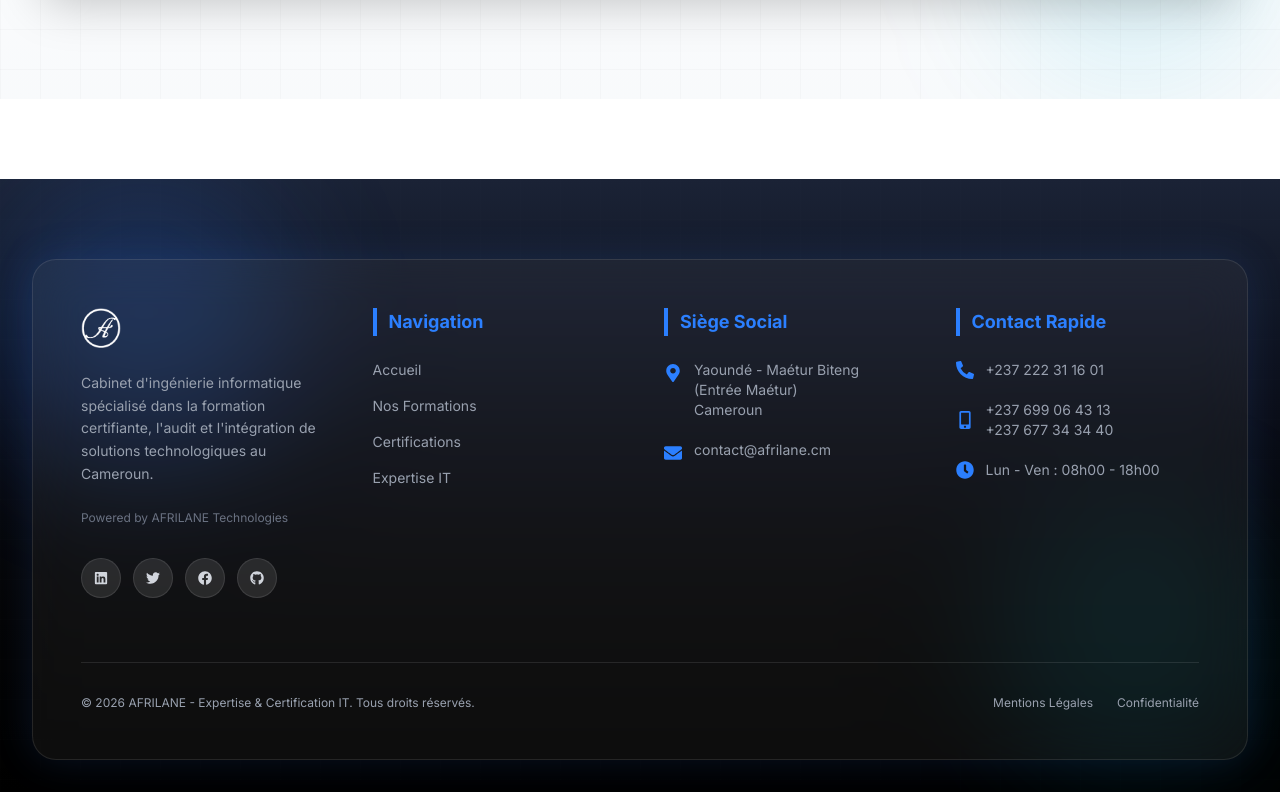
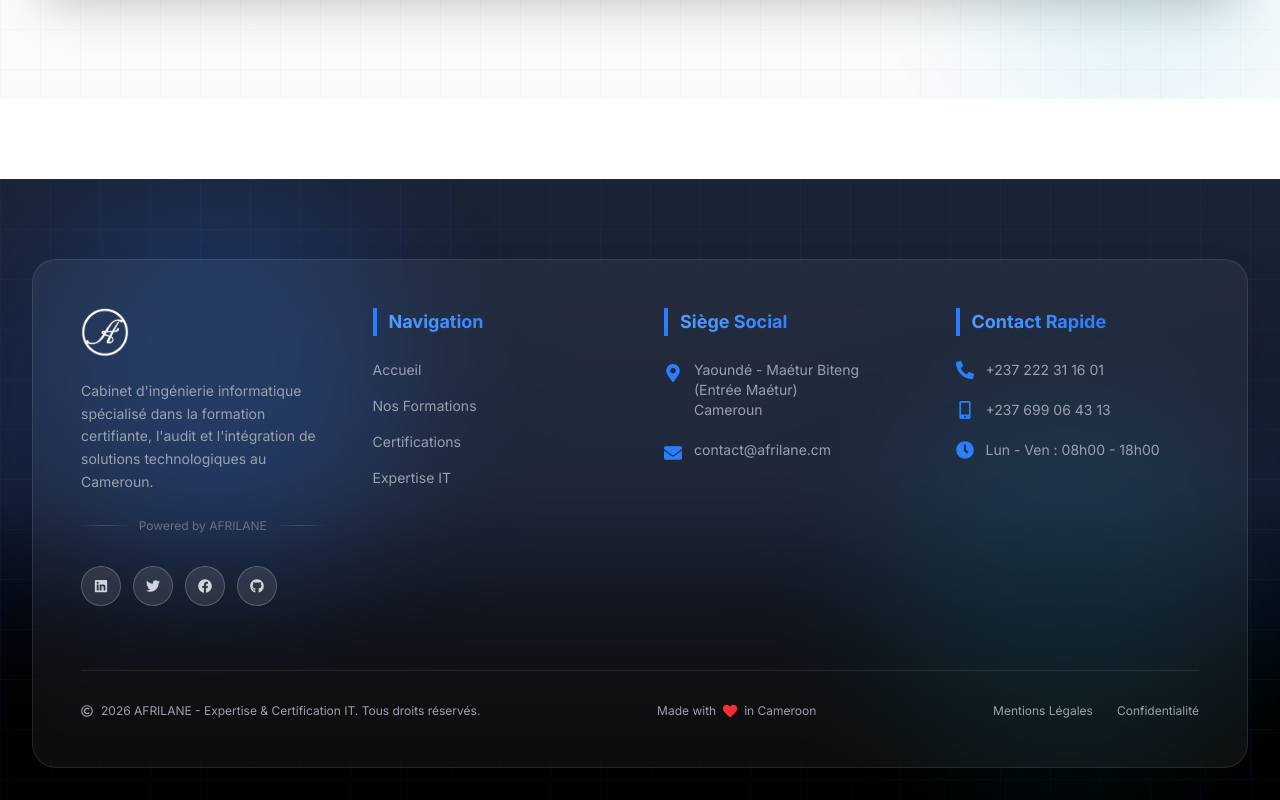
Before and after one commit to 7even5iv/afrilane-website, a React (Vite) app: page / in a window 1280 px wide. Shown: the part 2897-3697 px from the top of the page. Built offline with nearby package versions, Linux system fonts and the light colour scheme.

Commit message:
fix: Mise a jour

```diff
--- a/src/components/layout/Footer.tsx
+++ b/src/components/layout/Footer.tsx
@@ -10,7 +10,9 @@ import {
     FaTwitter,
     FaFacebook,
     FaGithub,
-    FaArrowUp
+    FaArrowUp,
+    FaRegCopyright,
+    FaHeart
 } from "react-icons/fa";
 
 import logo from "../../assets/logo.png";
@@ -24,7 +26,7 @@ const Footer = () => {
             setShowButton(window.scrollY > 300);
         };
 
-        window.addEventListener("scroll", handleScroll);
+        window.addEventListener("scroll", handleScroll, { passive: true });
 
         return () => window.removeEventListener("scroll", handleScroll);
     }, []);
@@ -46,7 +48,6 @@ const Footer = () => {
             y: 0,
             transition: {
                 duration: 0.8,
-                ease: "easeOut",
                 staggerChildren: 0.15
             }
         }
@@ -76,28 +77,34 @@ const Footer = () => {
     const socialLinks = [
         {
             Icon: FaLinkedin,
-            href: "#",
+            href: "https://linkedin.com/company/afrilane",
             hover: "hover:bg-blue-600",
             label: "LinkedIn"
         },
         {
             Icon: FaTwitter,
-            href: "#",
+            href: "https://twitter.com/afrilane",
             hover: "hover:bg-sky-500",
             label: "Twitter"
         },
         {
             Icon: FaFacebook,
-            href: "#",
+            href: "https://facebook.com/afrilane",
             hover: "hover:bg-blue-700",
             label: "Facebook"
         },
         {
             Icon: FaGithub,
-            href: "#",
+            href: "https://github.com/afrilane",
             hover: "hover:bg-gray-700",
             label: "GitHub"
         }
+    ];
+
+    const contactInfo = [
+        { icon: FaPhoneAlt, text: "+237 222 31 16 01", href: "tel:+237222311601" },
+        { icon: FaMobileAlt, text: "+237 699 06 43 13", href: "tel:+237699064313" },
+        { icon: FaClock, text: "Lun - Ven : 08h00 - 18h00", isStatic: true }
     ];
 
     return (
@@ -108,23 +115,45 @@ const Footer = () => {
             viewport={{ once: true, amount: 0.2 }}
             variants={footerVariants}
         >
-            {/* Background principal */}
-            <div className="absolute inset-0 bg-gradient-to-b from-slate-900/95 to-black" />
+            {/* Background principal avec animation */}
+            <div className="absolute inset-0 bg-gradient-to-b from-slate-900/95 via-slate-900/98 to-black" />
 
-            {/* Blur Effects */}
-            <div className="absolute top-0 left-0 w-72 h-72 bg-blue-500/20 blur-3xl rounded-full" />
-            <div className="absolute bottom-0 right-0 w-72 h-72 bg-cyan-500/10 blur-3xl rounded-full" />
+            {/* Effets de lumière animés */}
+            <motion.div
+                className="absolute top-0 left-0 w-96 h-96 bg-blue-500/20 blur-3xl rounded-full"
+                animate={{
+                    x: [0, 50, 0],
+                    y: [0, 30, 0],
+                }}
+                transition={{
+                    duration: 20,
+                    repeat: Infinity,
+                    ease: "linear"
+                }}
+            />
+            <motion.div
+                className="absolute bottom-0 right-0 w-96 h-96 bg-cyan-500/10 blur-3xl rounded-full"
+                animate={{
+                    x: [0, -50, 0],
+                    y: [0, -30, 0],
+                }}
+                transition={{
+                    duration: 18,
+                    repeat: Infinity,
+                    ease: "linear"
+                }}
+            />
 
-            {/* Grid Overlay */}
-            <div className="absolute inset-0 bg-[linear-gradient(rgba(255,255,255,0.03)_1px,transparent_1px),linear-gradient(to_right,rgba(255,255,255,0.03)_1px,transparent_1px)] bg-[size:40px_40px] opacity-20" />
+            {/* Pattern Grid amélioré */}
+            <div className="absolute inset-0 bg-[linear-gradient(rgba(59,130,246,0.05)_1px,transparent_1px),linear-gradient(to_right,rgba(59,130,246,0.05)_1px,transparent_1px)] bg-[size:50px_50px]" />
 
             <div className="relative max-w-7xl mx-auto px-4 sm:px-6 lg:px-8">
-                {/* Main Container */}
-                <div className="relative backdrop-blur-xl bg-white/5 border border-white/10 rounded-3xl p-8 md:p-12 shadow-[0_0_40px_rgba(59,130,246,0.15)]">
+                {/* Main Container avec effet glassmorphism amélioré */}
+                <div className="relative backdrop-blur-xl bg-white/5 border border-white/10 rounded-3xl p-8 md:p-12 shadow-2xl hover:shadow-[0_0_50px_rgba(59,130,246,0.2)] transition-shadow duration-500">
 
                     <div className="grid grid-cols-1 md:grid-cols-2 lg:grid-cols-4 gap-12 mb-16">
 
-                        {/* ABOUT */}
+                        {/* SECTION ABOUT */}
                         <motion.div
                             className="space-y-6"
                             variants={itemVariants}
@@ -132,8 +161,8 @@ const Footer = () => {
                             <motion.img
                                 src={logo}
                                 alt="Afrilane"
-                                className="h-10 w-auto brightness-0 invert"
-                                whileHover={{ scale: 1.05 }}
+                                className="h-12 w-auto brightness-0 invert cursor-pointer"
+                                whileHover={{ scale: 1.05, rotate: 2 }}
                                 transition={{
                                     type: "spring",
                                     stiffness: 400
@@ -147,25 +176,35 @@ const Footer = () => {
                                 au Cameroun.
                             </p>
 
-                            <p className="text-xs text-gray-500">
-                                Powered by AFRILANE Technologies
-                            </p>
+                            <div className="flex items-center gap-2">
+                                <div className="h-px flex-1 bg-gradient-to-r from-transparent via-blue-500/50 to-transparent" />
+                                <p className="text-xs text-gray-500 whitespace-nowrap">
+                                    Powered by AFRILANE
+                                </p>
+                                <div className="h-px flex-1 bg-gradient-to-r from-transparent via-blue-500/50 to-transparent" />
+                            </div>
 
-                            {/* Socials */}
+                            {/* Social Links */}
                             <div className="flex gap-3 pt-2">
                                 {socialLinks.map((social, index) => (
                                     <motion.a
                                         key={index}
                                         href={social.href}
+                                        target="_blank"
+                                        rel="noopener noreferrer"
                                         aria-label={social.label}
-                                        className={`group w-10 h-10 rounded-full bg-white/10 border border-white/10 flex items-center justify-center transition-all duration-300 ${social.hover}`}
+                                        className={`group w-10 h-10 rounded-full bg-white/10 border border-white/20 flex items-center justify-center transition-all duration-300 hover:border-transparent ${social.hover}`}
                                         whileHover={{
-                                            scale: 1.1,
-                                            y: -4
+                                            scale: 1.15,
+                                            y: -4,
+                                            rotate: 5
                                         }}
                                         whileTap={{
                                             scale: 0.95
                                         }}
+                                        initial={{ opacity: 0, scale: 0 }}
+                                        animate={{ opacity: 1, scale: 1 }}
+                                        transition={{ delay: index * 0.05 }}
                                     >
                                         <social.Icon className="text-gray-300 group-hover:text-white transition-colors duration-300 text-sm" />
                                     </motion.a>
@@ -173,44 +212,44 @@ const Footer = () => {
                             </div>
                         </motion.div>
 
-                        {/* NAVIGATION */}
-                        <motion.div variants={itemVariants}>
-                            <h4 className="text-lg font-bold mb-6 border-l-4 border-blue-500 pl-3 text-blue-500">
+                        {/* SECTION NAVIGATION */}
+                        <div>
+                            <h4 className="text-lg font-bold mb-6 border-l-4 border-blue-500 pl-3 text-transparent bg-clip-text bg-gradient-to-r from-blue-400 to-blue-600">
                                 Navigation
                             </h4>
 
                             <ul className="space-y-4 text-sm">
-                                {navLinks.map((link) => (
+                                {navLinks.map((link, index) => (
                                     <motion.li
                                         key={link.name}
-                                        whileHover={{ x: 6 }}
-                                        transition={{
-                                            type: "spring",
-                                            stiffness: 300
-                                        }}
+                                        initial={{ opacity: 0, x: -20 }}
+                                        animate={{ opacity: 1, x: 0 }}
+                                        transition={{ delay: index * 0.05 }}
+                                        whileHover={{ x: 8 }}
                                     >
                                         <a
                                             href={link.path}
-                                            className="text-gray-400 hover:text-white transition-colors duration-300"
+                                            className="text-gray-400 hover:text-white transition-all duration-300 inline-block"
                                         >
                                             {link.name}
                                         </a>
                                     </motion.li>
                                 ))}
                             </ul>
-                        </motion.div>
+                        </div>
 
-                        {/* ADDRESS */}
-                        <motion.div variants={itemVariants}>
-                            <h4 className="text-lg font-bold mb-6 border-l-4 border-blue-500 pl-3 text-blue-500">
+                        {/* SECTION ADDRESS */}
+                        <div>
+                            <h4 className="text-lg font-bold mb-6 border-l-4 border-blue-500 pl-3 text-transparent bg-clip-text bg-gradient-to-r from-blue-400 to-blue-600">
                                 Siège Social
                             </h4>
 
                             <ul className="space-y-5 text-gray-400 text-sm">
-
-                                <li className="flex items-start gap-3 group">
-                                    <FaMapMarkerAlt className="text-blue-500 text-lg mt-1 group-hover:scale-110 transition-transform duration-300" />
-
+                                <motion.li
+                                    className="flex items-start gap-3 group cursor-pointer"
+                                    whileHover={{ x: 4 }}
+                                >
+                                    <FaMapMarkerAlt className="text-blue-500 text-lg mt-1 group-hover:scale-110 transition-transform duration-300 flex-shrink-0" />
                                     <span>
                                         Yaoundé - Maétur Biteng
                                         <br />
@@ -218,118 +257,141 @@ const Footer = () => {
                                         <br />
                                         Cameroun
                                     </span>
-                                </li>
+                                </motion.li>
 
-                                <li className="flex items-start gap-3 group">
-                                    <FaEnvelope className="text-blue-500 text-lg mt-1 group-hover:scale-110 transition-transform duration-300" />
+                                <motion.li
+                                    className="flex items-start gap-3 group cursor-pointer"
+                                    whileHover={{ x: 4 }}
+                                >
+                                    <FaEnvelope className="text-blue-500 text-lg mt-1 group-hover:scale-110 transition-transform duration-300 flex-shrink-0" />
+                                    <a
+                                        href="mailto:contact@afrilane.cm"
+                                        className="break-all hover:text-white transition-colors"
+                                    >
+                                        contact@afrilane.cm
+                                    </a>
+                                </motion.li>
+                            </ul>
+                        </div>
 
-                                    <span className="break-all">
-                                        contact@afrilane.cm
-                                    </span>
-                                </li>
-                            </ul>
-                        </motion.div>
-
-                        {/* CONTACT */}
-                        <motion.div variants={itemVariants}>
-                            <h4 className="text-lg font-bold mb-6 border-l-4 border-blue-500 pl-3 text-blue-500">
+                        {/* SECTION CONTACT */}
+                        <div>
+                            <h4 className="text-lg font-bold mb-6 border-l-4 border-blue-500 pl-3 text-transparent bg-clip-text bg-gradient-to-r from-blue-400 to-blue-600">
                                 Contact Rapide
                             </h4>
 
                             <ul className="space-y-5 text-gray-400 text-sm">
-
-                                <li className="flex items-center gap-3 group">
-                                    <FaPhoneAlt className="text-blue-500 text-lg group-hover:scale-110 transition-transform duration-300" />
-
-                                    <span>
-                                        +237 222 31 16 01
-                                    </span>
-                                </li>
-
-                                <li className="flex items-center gap-3 group">
-                                    <FaMobileAlt className="text-blue-500 text-lg group-hover:scale-110 transition-transform duration-300" />
-
-                                    <span>
-                                        +237 699 06 43 13
-                                        <br />
-                                        +237 677 34 34 40
-                                    </span>
-                                </li>
-
-                                <li className="flex items-center gap-3 group">
-                                    <FaClock className="text-blue-500 text-lg group-hover:scale-110 transition-transform duration-300" />
-
-                                    <span>
-                                        Lun - Ven : 08h00 - 18h00
-                                    </span>
-                                </li>
+                                {contactInfo.map((info, index) => (
+                                    <motion.li
+                                        key={index}
+                                        className="flex items-center gap-3 group"
+                                        whileHover={{ x: 4 }}
+                                    >
+                                        <info.icon className="text-blue-500 text-lg group-hover:scale-110 transition-transform duration-300 flex-shrink-0" />
+                                        {info.href ? (
+                                            <a
+                                                href={info.href}
+                                                className="hover:text-white transition-colors"
+                                            >
+                                                {info.text}
+                                            </a>
+                                        ) : (
+                                            <span>{info.text}</span>
+                                        )}
+                                    </motion.li>
+                                ))}
                             </ul>
-                        </motion.div>
+                        </div>
                     </div>
 
-                    {/* Bottom Bar */}
+                    {/* Bottom Bar avec séparateur animé */}
                     <motion.div
                         className="pt-8 border-t border-white/10 flex flex-col md:flex-row justify-between items-center gap-4 text-xs text-gray-400"
                         variants={itemVariants}
                     >
-                        <p>
-                            © {currentYear} AFRILANE - Expertise &
-                            Certification IT. Tous droits réservés.
-                        </p>
+                        <div className="flex items-center gap-2">
+                            <FaRegCopyright className="text-xs" />
+                            <p>
+                                {currentYear} AFRILANE - Expertise &
+                                Certification IT. Tous droits réservés.
+                            </p>
+                        </div>
+
+                        <div className="flex items-center gap-2">
+                            <span>Made with</span>
+                            <motion.div
+                                animate={{ scale: [1, 1.2, 1] }}
+                                transition={{
+                                    duration: 1.5,
+                                    repeat: Infinity,
+                                    repeatDelay: 2
+                                }}
+                            >
+                                <FaHeart className="text-red-500 text-xs" />
+                            </motion.div>
+                            <span>in Cameroon</span>
+                        </div>
 
                         <div className="flex gap-6">
                             <a
                                 href="#"
-                                className="hover:text-white transition-colors duration-300"
+                                className="hover:text-white transition-colors duration-300 relative group"
                             >
                                 Mentions Légales
+                                <span className="absolute bottom-0 left-0 w-0 h-px bg-blue-500 group-hover:w-full transition-all duration-300" />
                             </a>
 
                             <a
                                 href="#"
-                                className="hover:text-white transition-colors duration-300"
+                                className="hover:text-white transition-colors duration-300 relative group"
                             >
                                 Confidentialité
+                                <span className="absolute bottom-0 left-0 w-0 h-px bg-blue-500 group-hover:w-full transition-all duration-300" />
                             </a>
                         </div>
                     </motion.div>
                 </div>
             </div>
 
-            {/* Scroll To Top */}
+            {/* Scroll To Top Button Amélioré */}
             <AnimatePresence>
                 {showButton && (
                     <motion.button
                         onClick={scrollToTop}
-                        className="fixed bottom-8 right-8 w-12 h-12 rounded-full bg-blue-600 hover:bg-blue-500 text-white flex items-center justify-center shadow-2xl z-50"
+                        className="fixed bottom-8 right-8 w-12 h-12 rounded-full bg-gradient-to-r from-blue-600 to-blue-700 hover:from-blue-700 hover:to-blue-800 text-white flex items-center justify-center shadow-2xl z-50 group"
                         initial={{
                             opacity: 0,
                             scale: 0,
-                            y: 20
+                            y: 20,
+                            rotate: -180
                         }}
                         animate={{
                             opacity: 1,
                             scale: 1,
-                            y: 0
+                            y: 0,
+                            rotate: 0
                         }}
                         exit={{
                             opacity: 0,
                             scale: 0,
-                            y: 20
+                            y: 20,
+                            rotate: 180
                         }}
                         whileHover={{
-                            scale: 1.1,
-                            y: -5
+                            scale: 1.15,
+                            y: -5,
+                            boxShadow: "0 0 25px rgba(59,130,246,0.5)"
                         }}
                         whileTap={{
                             scale: 0.95
                         }}
                         transition={{
                             type: "spring",
-                            stiffness: 300
+                            stiffness: 400,
+                            damping: 20
                         }}
                     >
-                        <FaArrowUp className="text-lg" />
+                        <FaArrowUp className="text-lg group-hover:-translate-y-1 transition-transform duration-300" />
                     </motion.button>
                 )}
             </AnimatePresence>
```
